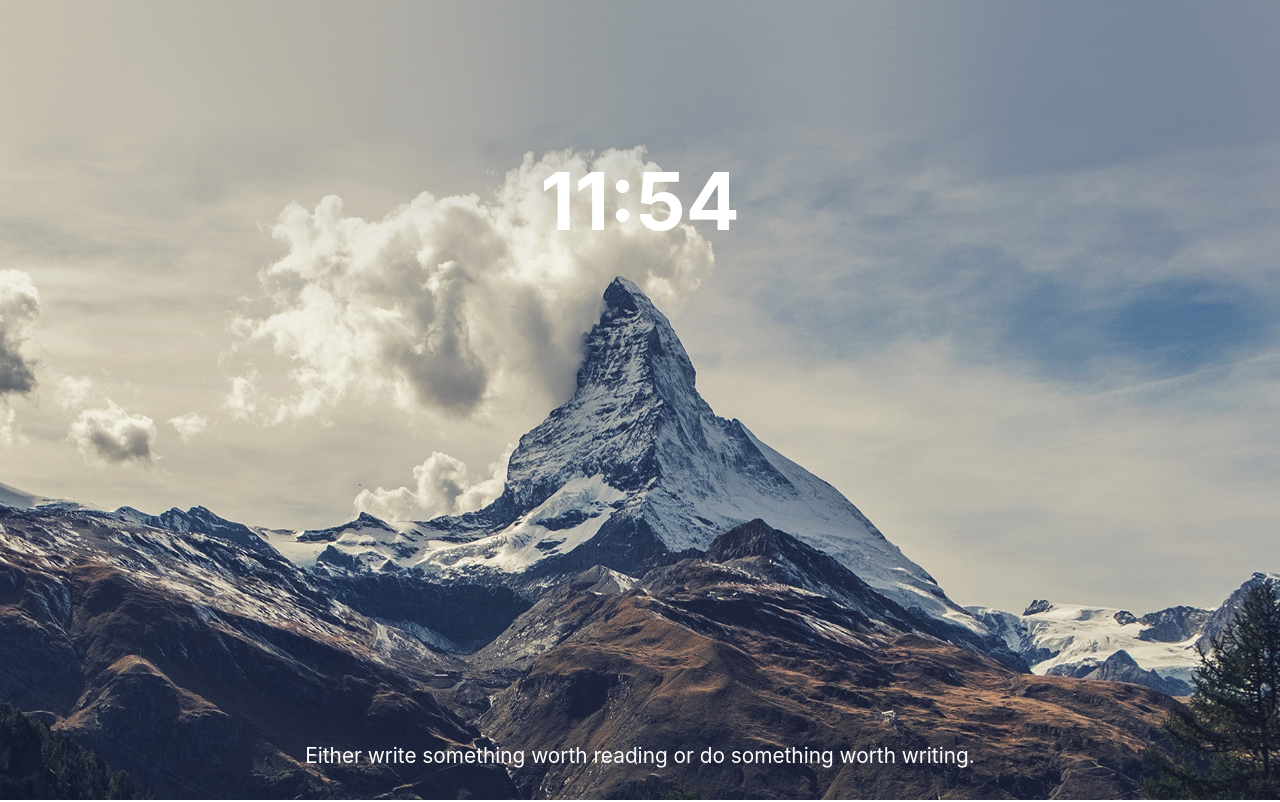
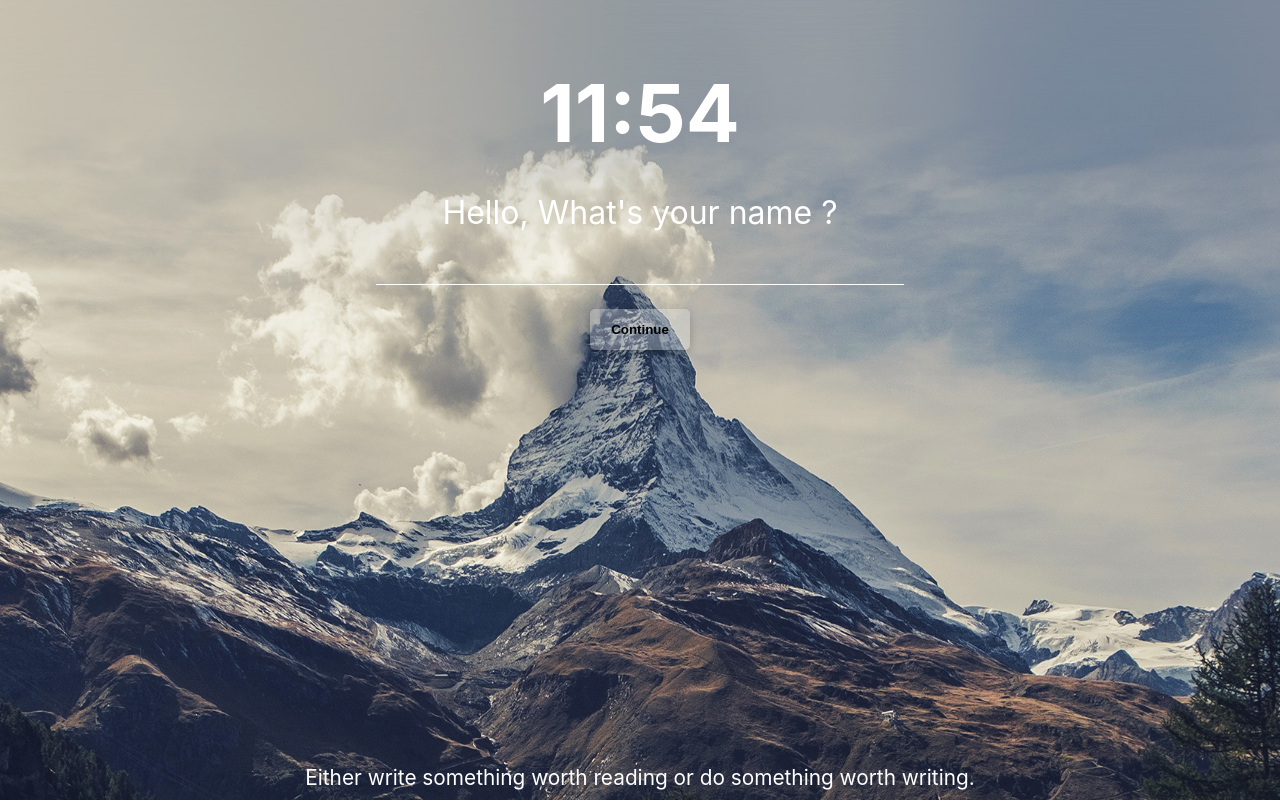
Before and after one commit to irajbhinde/neofocus, a React (Create React App) app: page / in a window 1280 px wide. Shown: the top 802 px of the page. Built offline with nearby package versions, Linux system fonts and the light colour scheme.

Commit message:
style : changing the style of components

```diff
--- a/package.json
+++ b/package.json
@@ -3,6 +3,10 @@
   "version": "0.1.0",
   "private": true,
   "dependencies": {
+    "@emotion/react": "^11.9.0",
+    "@emotion/styled": "^11.8.1",
+    "@mui/icons-material": "^5.8.0",
+    "@mui/material": "^5.8.0",
     "@testing-library/jest-dom": "^5.16.4",
     "@testing-library/react": "^13.1.1",
     "@testing-library/user-event": "^13.5.0",
--- a/src/App.css
+++ b/src/App.css
@@ -1,5 +1,19 @@
 .App {
   text-align: center;
+}
+
+.container {
+  display: flex;
+  flex-direction: column;
+  text-align: center;
+  position: absolute;
+  width: 100%;
+  height: 100%;
+  top: 0;
+  bottom: 0;
+  left: 0;
+  right: 0;
+  gap: 2rem;
 }
 
 .App-logo {
@@ -8,6 +22,7 @@
 }
 
 * {
+  overflow-wrap: break-word;
   color: white;
 }
 
--- a/src/App.js
+++ b/src/App.js
@@ -12,11 +12,13 @@ function App() {
   return (
     <>
       <BackroundImage />
-      <TimeCard />
-      <UserOnboarding />
-      <Focus />
-      <WeatherCard />
-      <QuoteCard />
+      <div className="container">
+        <WeatherCard />
+        <TimeCard />
+        <UserOnboarding />
+        <Focus />
+        <QuoteCard />
+      </div>
     </>
   );
 }
--- a/src/components/QuoteCard/quotecard.css
+++ b/src/components/QuoteCard/quotecard.css
@@ -1,8 +1,9 @@
-.quote_container{
-    display: flex;
-    position: absolute;
-    width: 100%;
-    bottom: 2rem;
-    justify-content: center;
-    font-size: 1.3rem;
+.quote_container {
+  display: flex;
+  width: 100%;
+  bottom: 2rem;
+  justify-content: center;
+  font-size: 1.3rem;
+  position: fixed;
+  bottom: 10px;
 }
--- a/src/components/TimeComponent/timecard.css
+++ b/src/components/TimeComponent/timecard.css
@@ -1,7 +1,3 @@
 .time_container {
   font-size: 5rem;
-  position: absolute;
-  left: 50%;
-  top: 25%;
-  transform: translate(-50%, -50%);
 }
--- a/src/components/UserOnboarding/useronboarding.css
+++ b/src/components/UserOnboarding/useronboarding.css
@@ -6,13 +6,6 @@
   width: 33rem;
   font-size: 1.5rem;
   text-align: center;
-}
-
-.centered {
-  position: absolute;
-  left: 50%;
-  top: 45%;
-  transform: translate(-50%, -50%);
 }
 
 .user-input:focus {
@@ -40,6 +33,7 @@
 }
 
 .userInfo-container {
+  align-items: center;
   display: flex;
   flex-direction: column;
   gap: 1.5rem;
--- a/src/components/WeatherCard/weathercard.css
+++ b/src/components/WeatherCard/weathercard.css
@@ -5,16 +5,14 @@
 }
 
 .weather_and_city {
-  padding-top: 3rem;
-  position: absolute;
-  padding-right: 1rem;
+  padding-top: 2rem;
+  min-width: 100px;
+  align-self: flex-end;
   display: flex;
   flex-direction: column;
-  top: 0;
-  right: 0;
 }
 
-.weather_and_city h1{
+.weather_and_city h1 {
   display: flex;
   justify-content: center;
 }
--- a/src/components/focus/Focus.jsx
+++ b/src/components/focus/Focus.jsx
@@ -64,7 +64,7 @@ export default function Focus() {
       <span className="focus-content">
         <CheckBoxOutlineBlank onClick={() => setActionType("checked")} />{" "}
         {focus}
-        <span>
+        <span className="unchecked-icons">
           <EditIcon onClick={editHandler} />{" "}
           <DeleteIcon onClick={deleteHandler} />
         </span>
--- a/src/components/focus/focus.css
+++ b/src/components/focus/focus.css
@@ -11,10 +11,8 @@
   margin-top: 3rem;
   display: flex;
   flex-direction: column;
-  position: absolute;
-  left: 50%;
-  top: 60%;
-  transform: translate(-50%, -50%);
+  margin: 0 auto;
+  width: max-content;
   gap: 1.5rem;
 }
 
@@ -33,16 +31,17 @@
   width: max-content;
   border: none;
   color: black;
-  }
+}
 
-.focus-text{
+.focus-text {
   display: flex;
   justify-content: center;
   font-weight: 700;
   font-size: 1.5rem;
 }
 
-.focus-content{
+.focus-content {
+  align-items: center;
   display: flex;
   justify-content: center;
   font-size: 3rem;
@@ -50,27 +49,31 @@
   gap: 2rem;
 }
 
-.line-through{
+.line-through {
   text-decoration: line-through;
 }
 
-.new-task{
+.new-task {
   display: flex;
   cursor: pointer;
 }
 
-.new-task-text{
+.new-task-text {
   font-size: 1rem;
 }
 
-.edit-container{
+.edit-container {
   margin-top: 2rem;
   display: flex;
   flex-direction: column;
   gap: 2rem;
 }
 
-.checked-msg{
+.checked-msg {
   display: flex;
   justify-content: center;
 }
+
+.unchecked-icons{
+  cursor: pointer;
+}
```
Also changed, not shown: public/manifest.json, 2 other files (tests, documents, lock files or other folders).
